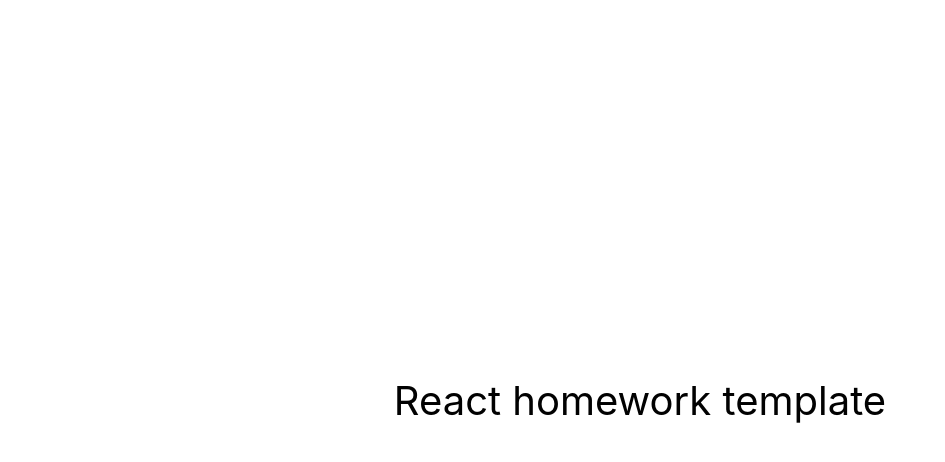
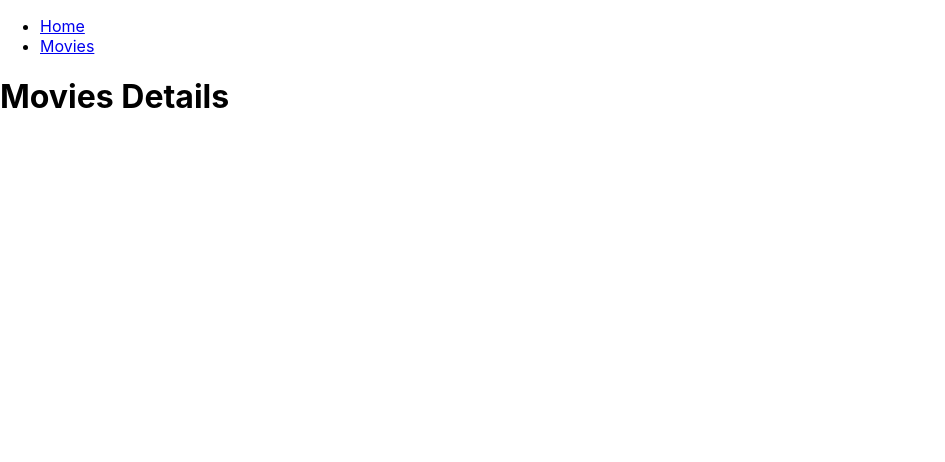
Before and after one commit to GumeniukRuslan/CineCurse, a React (Create React App) app: page /movies/1 in a window 1280 px wide. Shown: the top 462 px of the page, without its empty margins (0-945 px from the left). Built offline with nearby package versions, Linux system fonts and the light colour scheme.

Commit message:
base func

```diff
--- a/package.json
+++ b/package.json
@@ -7,8 +7,10 @@
     "@testing-library/jest-dom": "^5.16.3",
     "@testing-library/react": "^12.1.4",
     "@testing-library/user-event": "^13.5.0",
+    "axios": "^1.4.0",
     "react": "^18.1.0",
     "react-dom": "^18.1.0",
+    "react-router-dom": "^6.13.0",
     "react-scripts": "5.0.1",
     "web-vitals": "^2.1.3"
   },
--- a/src/components/App.jsx
+++ b/src/components/App.jsx
@@ -1,16 +1,20 @@
+import { Route, Routes } from "react-router-dom";
+import { SharedLayout } from "./SharedLayout/SharedLayout";
+import { Home } from "pages/Home";
+import { Movies } from "pages/Movies";
+import { MovieDetails } from "pages/MovieDetails";
+
 export const App = () => {
   return (
-    <div
-      style={{
-        height: '100vh',
-        display: 'flex',
-        justifyContent: 'center',
-        alignItems: 'center',
-        fontSize: 40,
-        color: '#010101'
-      }}
-    >
-      React homework template
-    </div>
+      <Routes>
+        <Route path="/" element={<SharedLayout />}>
+          <Route index element={<Home />}/>
+          <Route path="movies" element={<Movies />}/>
+          <Route path="movies/:movieId" element={<MovieDetails />}>
+            {/* <Route path="cast" element={<Cast/>}/>
+            <Route path="reviews" element={<Reviews/>}/> */}
+          </Route>
+        </Route>
+      </Routes>
   );
 };
--- /dev/null
+++ b/src/components/Header/Header.jsx
@@ -0,0 +1,20 @@
+const { NavLink } = require("react-router-dom")
+
+export const Header = () => {
+  return (
+    <header>
+      <ul>
+        <li>
+          <NavLink to='/'>
+            Home
+          </NavLink>
+      </li>
+        <li>
+          <NavLink to='/movies'>
+            Movies
+          </NavLink>
+        </li>
+      </ul>
+    </header>
+  )
+}
--- /dev/null
+++ b/src/components/MovieItem/MovieItem.jsx
@@ -0,0 +1,13 @@
+import { Link } from "react-router-dom"
+
+export const MovieItem = ({info}) => {
+  return (
+    <li>
+      <Link to={`/movies/${info.id}`}>
+        <img style={{width:'200px'}} src={`https://image.tmdb.org/t/p/original${info.poster_path}`} alt={info.original_title} />
+        <h2>{info.original_title}</h2>
+      </Link>
+    </li>
+
+  )
+}
--- /dev/null
+++ b/src/components/MovieList/MovieList.jsx
@@ -0,0 +1,8 @@
+import { MovieItem } from "components/MovieItem/MovieItem"
+
+export const MovieList = ({ data }) => {
+  return <ul>
+    {data.map(film => <MovieItem key={film.id} info={film} />)}
+  </ul>
+
+}
--- /dev/null
+++ b/src/components/SharedLayout/SharedLayout.jsx
@@ -0,0 +1,11 @@
+import { Header } from "components/Header/Header"
+import { Outlet } from "react-router-dom"
+
+export const SharedLayout = () => {
+  return (
+    <div>
+      <Header />
+      <Outlet/>
+    </div>
+  )
+}
--- /dev/null
+++ b/src/helpers/api.js
@@ -0,0 +1,14 @@
+import axios from 'axios';
+
+const KEY = '2de054a07ae490574e29d3b99d4d100e';
+const BASE_URL = 'https://api.themoviedb.org/3';
+const TRENDING = '/trending/movie/day';
+
+export async function getTrends(page = 1) {
+  const searchParams = new URLSearchParams({
+    api_key: KEY,
+    page: page,
+  });
+  const response = await axios.get(`${BASE_URL}${TRENDING}?${searchParams}`);
+  return response.data.results;
+}
--- a/src/index.js
+++ b/src/index.js
@@ -2,9 +2,12 @@
 import ReactDOM from 'react-dom/client';
 import { App } from 'components/App';
 import './index.css';
+import { BrowserRouter } from 'react-router-dom';
 
 ReactDOM.createRoot(document.getElementById('root')).render(
   <React.StrictMode>
-    <App />
+    <BrowserRouter>
+      <App />
+    </BrowserRouter>
   </React.StrictMode>
 );
--- /dev/null
+++ b/src/pages/Home.jsx
@@ -0,0 +1,22 @@
+import { MovieList } from "components/MovieList/MovieList"
+import { getTrends } from "helpers/api"
+import { useEffect, useState } from "react"
+
+export const Home = () => {
+  const [films, setFilms] = useState([])
+
+  useEffect(() => {
+    (async () => {
+      const films = await getTrends();
+      setFilms(films);
+      console.log(films)
+    })();
+  }, [])
+
+  return (
+    <>
+      <h1>Trends</h1>
+      <MovieList data={films}/>
+    </>
+  )
+}
--- /dev/null
+++ b/src/pages/MovieDetails.jsx
@@ -0,0 +1,7 @@
+export const MovieDetails = () => {
+  return (
+    <div>
+      <h1>Movies Details</h1>
+    </div>
+  )
+}
--- /dev/null
+++ b/src/pages/Movies.jsx
@@ -0,0 +1,7 @@
+export const Movies = () => {
+  return (
+    <div>
+      <h1>Movies</h1>
+    </div>
+  )
+}
```
Also changed, not shown: 1 other file (tests, documents, lock files or other folders).
